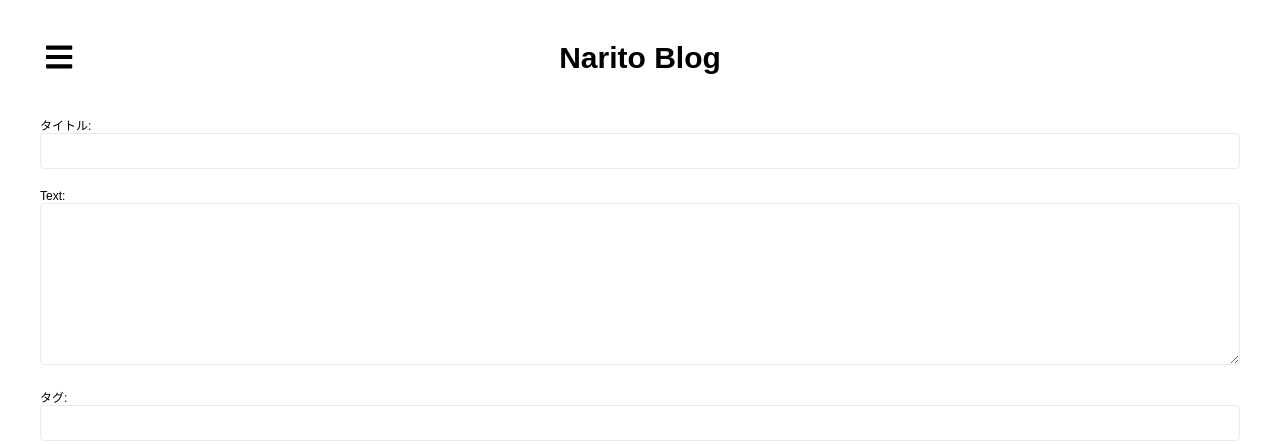
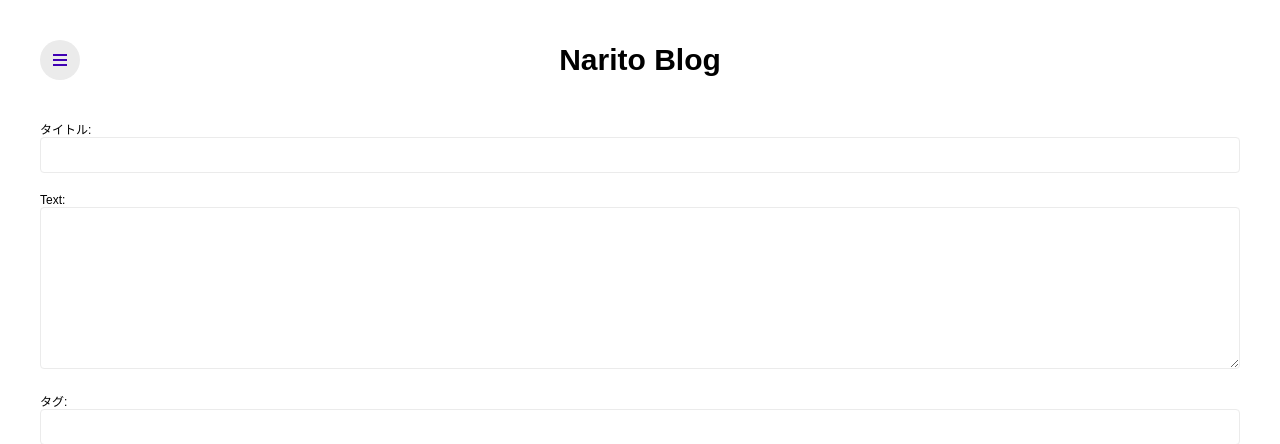
Before and after one commit to MSD110/narito.ninja, a Django app: page /blog/post/add/ in a window 1280 px wide. Shown: the top 444 px of the page. Run offline with Django 3.2, Linux system fonts and the light colour scheme; the visitor is signed in with stand-in values (Sample User, id 1); data that the repository does not hold is empty; some libraries are stand-ins or nearby versions.

Commit message:
ナビゲーショボタンをCSSで実装

```diff
--- a/blog/static/blog/css/_base_layout.scss
+++ b/blog/static/blog/css/_base_layout.scss
@@ -13,7 +13,7 @@ body {
     align-self: center;
   }
 
-  .page-btn, .page-btn-close {
+  #page-btn {
     grid-column: 2;
     grid-row: head;
     justify-self: start;
--- a/blog/static/blog/css/_nav-btn.scss
+++ b/blog/static/blog/css/_nav-btn.scss
@@ -1,24 +1,69 @@
-.page-btn-close {
-    display: none;
+#page-btn {
+  border: none;
+  cursor: pointer;
+  display: inline-block;
+  position: relative;
+  width: 40px;
+  height: 40px;
+  border-radius: 50%;
+  background: $border-color;
 }
 
-.page-btn, .page-btn-close {
-    border: none;
-    background-color: transparent;
-    font-size: 30px;
-    cursor: pointer;
+#page-btn-icon {
+  display: block;
+  position: absolute;
+  top: 50%;
+  left: 50%;
+  width: 14px;
+  height: 2px;
+  margin: -1px 0 0 -7px;
+  background: $main-color;
+  transition: .2s;
 }
 
-body.open .page-btn {
-    display: none;
+#page-btn-icon:before, #page-btn-icon:after {
+  display: block;
+  content: "";
+  position: absolute;
+  top: 50%;
+  left: 0;
+  width: 14px;
+  height: 2px;
+  background: $main-color;
+  transition: .3s;
 }
 
-body.open .page-btn-close {
-    display: block;
+#page-btn-icon:before {
+  margin-top: -6px;
 }
 
+#page-btn-icon:after {
+  margin-top: 4px;
+}
+
+body.open {
+  #page-btn-icon {
+    background: transparent;
+  }
+
+  #page-btn-icon:before, #page-btn-icon:after {
+    margin-top: 0;
+  }
+
+  #page-btn-icon:before {
+    transform: rotate(-45deg);
+    -webkit-transform: rotate(-45deg);
+  }
+
+  #page-btn-icon:after {
+    transform: rotate(-135deg);
+    -webkit-transform: rotate(-135deg);
+  }
+}
+
+
 @media (min-width: $pc) {
-    .page-btn {
-        display: none;
-    }
+  #page-btn {
+    display: none;
+  }
 }
--- a/blog/static/blog/css/post_form.css
+++ b/blog/static/blog/css/post_form.css
@@ -197,27 +197,66 @@ body > header > a {
   color: #000;
 }
 
-.page-btn-close {
-  display: none;
+#page-btn {
+  border: none;
+  cursor: pointer;
+  display: inline-block;
+  position: relative;
+  width: 40px;
+  height: 40px;
+  border-radius: 50%;
+  background: #ebebeb;
 }
 
-.page-btn, .page-btn-close {
-  border: none;
-  background-color: transparent;
-  font-size: 30px;
-  cursor: pointer;
+#page-btn-icon {
+  display: block;
+  position: absolute;
+  top: 50%;
+  left: 50%;
+  width: 14px;
+  height: 2px;
+  margin: -1px 0 0 -7px;
+  background: #3F00B3;
+  transition: 0.2s;
 }
 
-body.open .page-btn {
-  display: none;
+#page-btn-icon:before, #page-btn-icon:after {
+  display: block;
+  content: "";
+  position: absolute;
+  top: 50%;
+  left: 0;
+  width: 14px;
+  height: 2px;
+  background: #3F00B3;
+  transition: 0.3s;
 }
 
-body.open .page-btn-close {
-  display: block;
+#page-btn-icon:before {
+  margin-top: -6px;
+}
+
+#page-btn-icon:after {
+  margin-top: 4px;
+}
+
+body.open #page-btn-icon {
+  background: transparent;
+}
+body.open #page-btn-icon:before, body.open #page-btn-icon:after {
+  margin-top: 0;
+}
+body.open #page-btn-icon:before {
+  transform: rotate(-45deg);
+  -webkit-transform: rotate(-45deg);
+}
+body.open #page-btn-icon:after {
+  transform: rotate(-135deg);
+  -webkit-transform: rotate(-135deg);
 }
 
 @media (min-width: 1366px) {
-  .page-btn {
+  #page-btn {
     display: none;
   }
 }
@@ -366,7 +405,7 @@ body header {
   justify-self: center;
   align-self: center;
 }
-body .page-btn, body .page-btn-close {
+body #page-btn {
   grid-column: 2;
   grid-row: head;
   justify-self: start;
--- a/blog/templates/blog/base.html
+++ b/blog/templates/blog/base.html
@@ -8,8 +8,6 @@
     <meta name="keywords" content="{% block keywords %}Python,Django,プログラミング,ブログ{% endblock %}">
     <meta name="description" content="{% block description %}{% endblock %}">
     <title>{% block title %}Narito Blog{% endblock %}</title>
-
-    <script defer src="https://use.fontawesome.com/releases/v5.0.10/js/all.js" integrity="sha384-slN8GvtUJGnv6ca26v8EzVaR9DC58QEwsIk9q1QXdCU8Yu8ck/tL/5szYlBbqmS+" crossorigin="anonymous"></script>
     {% block extra_css %}{% endblock %}
 </head>
 <body>
@@ -29,13 +27,7 @@
 
 {% block side %}{% endblock %}
 
-<button type="button" class="page-btn">
-    <span class="fas fa-bars" title="メニューを開く"></span>
-</button>
-
-<button type="button" class="page-btn-close">
-    <span class="fas fa-times" title="メニューを閉じる"></span>
-</button>
+<button id="page-btn"><span id="page-btn-icon"></span></button>
 
 <footer>
     <ul>
@@ -60,11 +52,9 @@
 
 <script>
     // ナビゲーションの開閉
-    for (const element of document.querySelectorAll('.page-btn, .page-btn-close')) {
-        element.addEventListener('click', e => {
-            document.body.classList.toggle('open');
-        });
-    }
+    document.getElementById('page-btn').addEventListener('click', e => {
+        document.body.classList.toggle('open');
+    });
 
 </script>
 {{ search_form.media }}
```
Also changed, not shown: blog/static/blog/css/post_detail.css (+52 -13 lines), blog/static/blog/css/post_list.css (+52 -13 lines), 3 other files.
